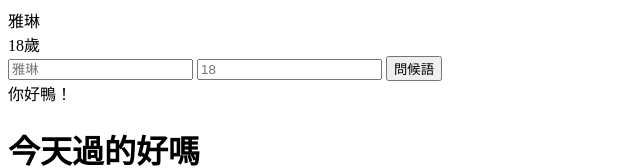
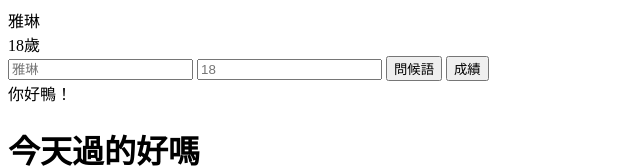
Before and after one commit to 3B232009/github-html-test, a plain HTML site: page main.html in a window 1280 px wide. Shown: the top 168 px of the page, without its empty margins (0-640 px from the left). Drawn offline with Linux system fonts and the light colour scheme.

Commit message:
javascript 修正

```diff
--- a/main.html
+++ b/main.html
@@ -12,6 +12,7 @@
     <input type="text" id="name">
     <input type="text" id="age">
     <button onclick="user.showMsg()">問候語</button>
+    <button onclick="score.showMsg()">成績</button>
     <script src="./oo.js"></script>
 
     <div id="txt"></div>
--- a/oo.js
+++ b/oo.js
@@ -16,7 +16,7 @@ document.getElementById("user").innerHTML = user.name + "<br>" + user.age + "歲
 
 //alert(user.name + user.age);
 
-var source={
+var score={
     chinese:100,
     english:99,
     math:98,
```
